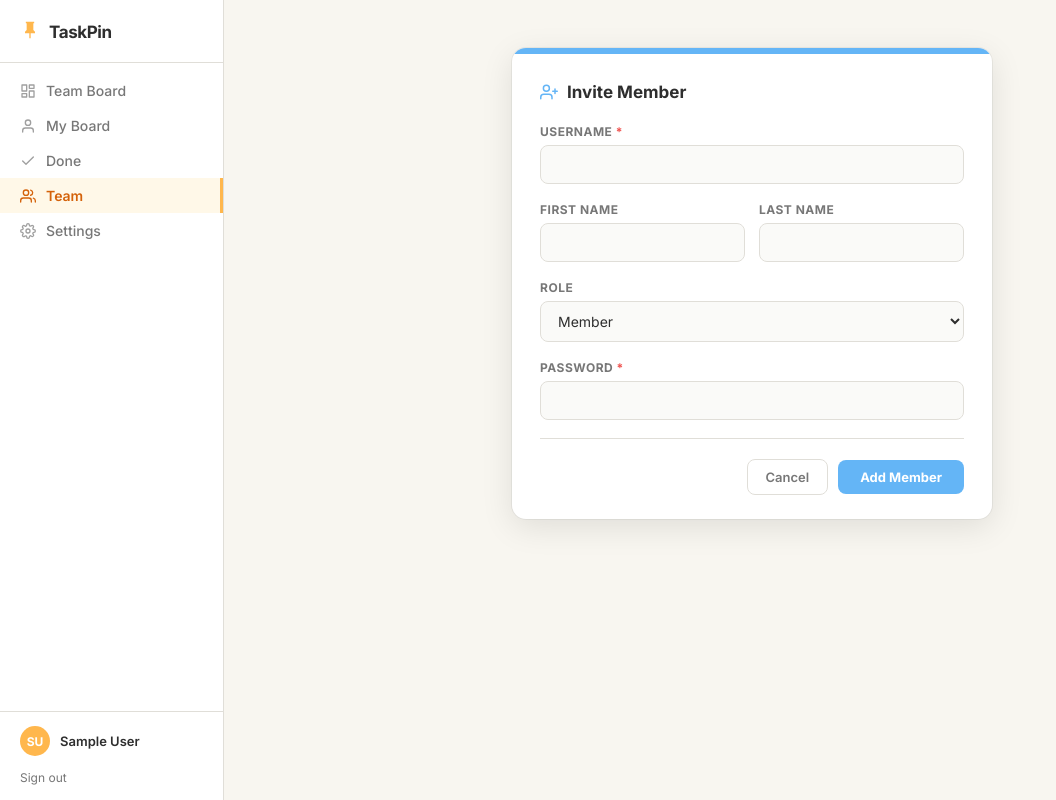
After one commit to AnsonGit-MakieTech/taskpin, a Django app: page /team/invite/ in a window 1280 px wide. The commit adds this page. Shown: the whole page, without its empty margins (0-1056 px from the left). Run offline with Django 4.2, Linux system fonts and the light colour scheme; the visitor is signed in with stand-in values (Sample User, id 1).

Commit message:
done: task 10

```diff
--- a/base/forms.py
+++ b/base/forms.py
@@ -1,7 +1,7 @@
 from django import forms
 from django.contrib.auth.models import User
 
-from .models import Task
+from .models import Task, UserProfile
 
 
 class TaskCreateForm(forms.ModelForm):
@@ -41,3 +41,23 @@ class TaskCreateForm(forms.ModelForm):
         self.fields['assign_to'].label_from_instance = lambda u: (
             u.get_full_name() or u.username
         )
+
+
+class InviteMemberForm(forms.Form):
+    username = forms.CharField(
+        max_length=150,
+        widget=forms.TextInput(attrs={'placeholder': 'e.g. juan', 'autofocus': True}),
+    )
+    first_name = forms.CharField(max_length=150, required=False)
+    last_name = forms.CharField(max_length=150, required=False)
+    role = forms.ChoiceField(choices=UserProfile.ROLE_CHOICES, initial='member')
+    password = forms.CharField(
+        widget=forms.PasswordInput(attrs={'placeholder': 'Temporary password'}),
+        min_length=6,
+    )
+
+    def clean_username(self):
+        username = self.cleaned_data['username'].strip()
+        if User.objects.filter(username__iexact=username).exists():
+            raise forms.ValidationError('This username is already taken.')
+        return username
--- a/base/urls.py
+++ b/base/urls.py
@@ -10,4 +10,6 @@ urlpatterns = [
     path('task/<int:task_id>/reassign/', views.task_reassign, name='task_reassign'),
     path('task/<int:task_id>/edit/', views.task_edit, name='task_edit'),
     path('task/<int:task_id>/delete/', views.task_delete, name='task_delete'),
+    path('team/', views.team_list, name='team_list'),
+    path('team/invite/', views.invite_member, name='invite_member'),
 ]
--- a/base/views.py
+++ b/base/views.py
@@ -2,10 +2,29 @@ from django.shortcuts import render, get_object_or_404, redirect
 from django.contrib.auth.decorators import login_required
 from django.contrib.auth.models import User
 from django.utils import timezone
-from django.db.models import Case, When, IntegerField
+from django.db.models import Case, When, IntegerField, Count, Q
+from django.http import HttpResponseForbidden
+from functools import wraps
 
-from .models import Task, ActivityLog
-from .forms import TaskCreateForm
+from .models import Task, ActivityLog, UserProfile
+from .forms import TaskCreateForm, InviteMemberForm
+
+
+def is_admin(user):
+    if user.is_superuser:
+        return True
+    profile = getattr(user, 'profile', None)
+    return profile is not None and profile.role == 'admin'
+
+
+def admin_required(view_func):
+    @wraps(view_func)
+    @login_required
+    def wrapper(request, *args, **kwargs):
+        if not is_admin(request.user):
+            return HttpResponseForbidden('Admin access required.')
+        return view_func(request, *args, **kwargs)
+    return wrapper
 
 
 PRIORITY_ORDER = Case(
@@ -214,3 +233,41 @@ def task_delete(request, task_id):
         )
         task.delete()
     return redirect('team_board')
+
+
+@login_required
+def team_list(request):
+    members = (
+        User.objects
+        .filter(is_active=True)
+        .select_related('profile')
+        .annotate(
+            active_task_count=Count(
+                'assigned_tasks',
+                filter=Q(assigned_tasks__status=Task.STATUS_ASSIGNED),
+            )
+        )
+        .order_by('first_name', 'username')
+    )
+    return render(request, 'team/team_list.html', {
+        'members': members,
+        'is_admin': is_admin(request.user),
+    })
+
+
+@admin_required
+def invite_member(request):
+    form = InviteMemberForm(request.POST or None)
+    if request.method == 'POST' and form.is_valid():
+        user = User.objects.create_user(
+            username=form.cleaned_data['username'],
+            password=form.cleaned_data['password'],
+            first_name=form.cleaned_data['first_name'],
+            last_name=form.cleaned_data['last_name'],
+        )
+        profile, _ = UserProfile.objects.get_or_create(user=user)
+        profile.role = form.cleaned_data['role']
+        profile.save()
+        return redirect('team_list')
+
+    return render(request, 'team/invite_form.html', {'form': form})
--- a/templates/base.html
+++ b/templates/base.html
@@ -386,7 +386,8 @@
         </svg>
         Done
       </a>
-      <a href="#" class="nav-item">
+      <a href="{% url 'team_list' %}"
+         class="nav-item {% if request.resolver_match.url_name == 'team_list' or request.resolver_match.url_name == 'invite_member' %}active{% endif %}">
         <svg xmlns="http://www.w3.org/2000/svg" width="16" height="16" viewBox="0 0 24 24" fill="none"
              stroke="currentColor" stroke-width="2" stroke-linecap="round" stroke-linejoin="round">
           <path d="M17 21v-2a4 4 0 0 0-4-4H5a4 4 0 0 0-4 4v2"/>
--- /dev/null
+++ b/templates/team/invite_form.html
@@ -0,0 +1,201 @@
+{% extends 'base.html' %}
+
+{% block title %}Invite Member — TaskPin{% endblock %}
+
+{% block extra_css %}
+<style>
+  .form-page {
+    display: flex;
+    align-items: flex-start;
+    justify-content: center;
+    padding: 48px 24px;
+    min-height: 100vh;
+  }
+
+  .form-card {
+    width: 100%;
+    max-width: 480px;
+    background: var(--white);
+    border-radius: 14px;
+    box-shadow: 0 8px 32px rgba(0,0,0,.1), 0 0 0 1px rgba(0,0,0,.05);
+    overflow: hidden;
+  }
+
+  .form-card-top { height: 6px; background: var(--blue); }
+
+  .form-card-body { padding: 28px 28px 24px; }
+
+  .form-heading {
+    font-size: 17px;
+    font-weight: 700;
+    color: var(--text-dark);
+    margin-bottom: 22px;
+    display: flex;
+    align-items: center;
+    gap: 9px;
+  }
+
+  .form-heading svg { color: var(--blue); }
+
+  .form-group { margin-bottom: 18px; }
+
+  .form-group label {
+    display: block;
+    font-size: 12px;
+    font-weight: 700;
+    text-transform: uppercase;
+    letter-spacing: .5px;
+    color: var(--text-muted);
+    margin-bottom: 6px;
+  }
+
+  .form-group input,
+  .form-group select {
+    width: 100%;
+    padding: 10px 13px;
+    border: 1.5px solid var(--border);
+    border-radius: 8px;
+    font-size: 14px;
+    font-family: inherit;
+    color: var(--text-dark);
+    background: #FAFAF8;
+    outline: none;
+    transition: border-color .15s, box-shadow .15s;
+  }
+
+  .form-group input:focus,
+  .form-group select:focus {
+    border-color: var(--blue);
+    box-shadow: 0 0 0 3px rgba(100,181,246,.2);
+    background: var(--white);
+  }
+
+  .form-row {
+    display: grid;
+    grid-template-columns: 1fr 1fr;
+    gap: 14px;
+  }
+
+  .field-error {
+    font-size: 12px;
+    color: #C62828;
+    margin-top: 5px;
+    font-weight: 500;
+  }
+
+  .form-divider {
+    border: none;
+    border-top: 1px solid var(--border);
+    margin: 4px 0 20px;
+  }
+
+  .form-actions {
+    display: flex;
+    align-items: center;
+    gap: 10px;
+    justify-content: flex-end;
+  }
+
+  .btn-cancel {
+    padding: 9px 18px;
+    background: none;
+    border: 1.5px solid var(--border);
+    border-radius: 8px;
+    font-size: 13px;
+    font-weight: 600;
+    font-family: inherit;
+    color: var(--text-muted);
+    cursor: pointer;
+    text-decoration: none;
+    transition: border-color .15s, color .15s;
+  }
+
+  .btn-cancel:hover { border-color: #bbb; color: var(--text-dark); }
+
+  .btn-submit {
+    padding: 9px 22px;
+    background: var(--blue);
+    border: none;
+    border-radius: 8px;
+    font-size: 13px;
+    font-weight: 700;
+    font-family: inherit;
+    color: #fff;
+    cursor: pointer;
+    transition: background .15s;
+  }
+
+  .btn-submit:hover { background: #42A5F5; }
+</style>
+{% endblock %}
+
+{% block content %}
+<div class="form-page">
+  <div class="form-card">
+    <div class="form-card-top"></div>
+    <div class="form-card-body">
+
+      <h2 class="form-heading">
+        <svg xmlns="http://www.w3.org/2000/svg" width="18" height="18" viewBox="0 0 24 24" fill="none"
+             stroke="currentColor" stroke-width="2" stroke-linecap="round" stroke-linejoin="round">
+          <path d="M16 21v-2a4 4 0 0 0-4-4H5a4 4 0 0 0-4 4v2"/>
+          <circle cx="8.5" cy="7" r="4"/>
+          <line x1="20" y1="8" x2="20" y2="14"/>
+          <line x1="23" y1="11" x2="17" y2="11"/>
+        </svg>
+        Invite Member
+      </h2>
+
+      <form method="post">
+        {% csrf_token %}
+
+        <div class="form-group">
+          <label for="id_username">Username <span style="color:var(--red)">*</span></label>
+          <input type="text" name="username" id="id_username"
+                 value="{{ form.username.value|default:'' }}" required>
+          {% if form.username.errors %}
+            <p class="field-error">{{ form.username.errors.0 }}</p>
+          {% endif %}
+        </div>
+
+        <div class="form-row">
+          <div class="form-group">
+            <label for="id_first_name">First name</label>
+            <input type="text" name="first_name" id="id_first_name"
+                   value="{{ form.first_name.value|default:'' }}">
+          </div>
+          <div class="form-group">
+            <label for="id_last_name">Last name</label>
+            <input type="text" name="last_name" id="id_last_name"
+                   value="{{ form.last_name.value|default:'' }}">
+          </div>
+        </div>
+
+        <div class="form-group">
+          <label for="id_role">Role</label>
+          <select name="role" id="id_role">
+            <option value="member" {% if form.role.value == 'member' or not form.role.value %}selected{% endif %}>Member</option>
+            <option value="admin" {% if form.role.value == 'admin' %}selected{% endif %}>Admin</option>
+          </select>
+        </div>
+
+        <div class="form-group">
+          <label for="id_password">Password <span style="color:var(--red)">*</span></label>
+          <input type="password" name="password" id="id_password" required>
+          {% if form.password.errors %}
+            <p class="field-error">{{ form.password.errors.0 }}</p>
+          {% endif %}
+        </div>
+
+        <hr class="form-divider">
+
+        <div class="form-actions">
+          <a href="{% url 'team_list' %}" class="btn-cancel">Cancel</a>
+          <button type="submit" class="btn-submit">Add Member</button>
+        </div>
+      </form>
+
+    </div>
+  </div>
+</div>
+{% endblock %}
```
Also changed, not shown: docs/project/CHECKLIST.md (+7 -7 lines), templates/team/team_list.html (added, +161 -0 lines).
